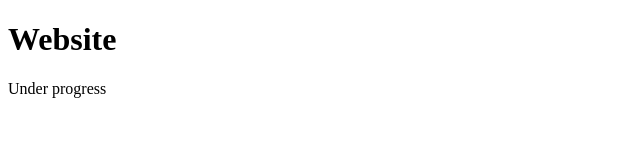
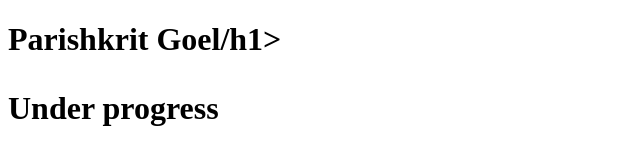
Before and after one commit to Parishkrit/Parishkrit.github.io, a plain HTML site: page index.html in a window 1280 px wide. Shown: the whole page, without its empty margins (0-640 px from the left). Drawn offline with Linux system fonts and the light colour scheme.

Commit message:
Update index.html

```diff
--- a/index.html
+++ b/index.html
@@ -1,7 +1,26 @@
 <!DOCTYPE html>
 <html>
+
 <body>
-<h1>Website</h1>
-<p>Under progress</p>
+    <h1>Parishkrit Goel/h1>
+    <p>Under progress</p>
 </body>
+
 </html>
+
+<!-- # Parishkrit
+Personal website(In progress)
+
+
+## Education
+
+<font size=2>
+
+    | Institution| Mode| Details| Level | Result(in CGPA/Percentage)|
+    |------------|-----|--------|-------|---------------------------|
+    |**[Indian Institute of Information Technology Vadodara](http://www.iiitvadodara.ac.in)**| Bachelor of Technology
+    **(B.Tech)**| [Computer Science and Engineering](http://iiitvadodara.ac.in/btech_cse.php)| Undergraduate| 6.88 |
+    |**[Delhi Public School Ghaziabad](http://www.dpsghaziabad.com/)**| Central Board of Secondary Education,
+    **[CBSE](https://en.wikipedia.org/wiki/Central_Board_of_Secondary_Education)** |Physics, Chemistry, Mathematics,
+    Biology, English, Fine Arts | Senior Secondary Level| 89%|
+    |**Delhi Public School Ghaziabad**| **CBSE** |Pre-defined Course Curriculum |Secondary Level| 10| -->
```
